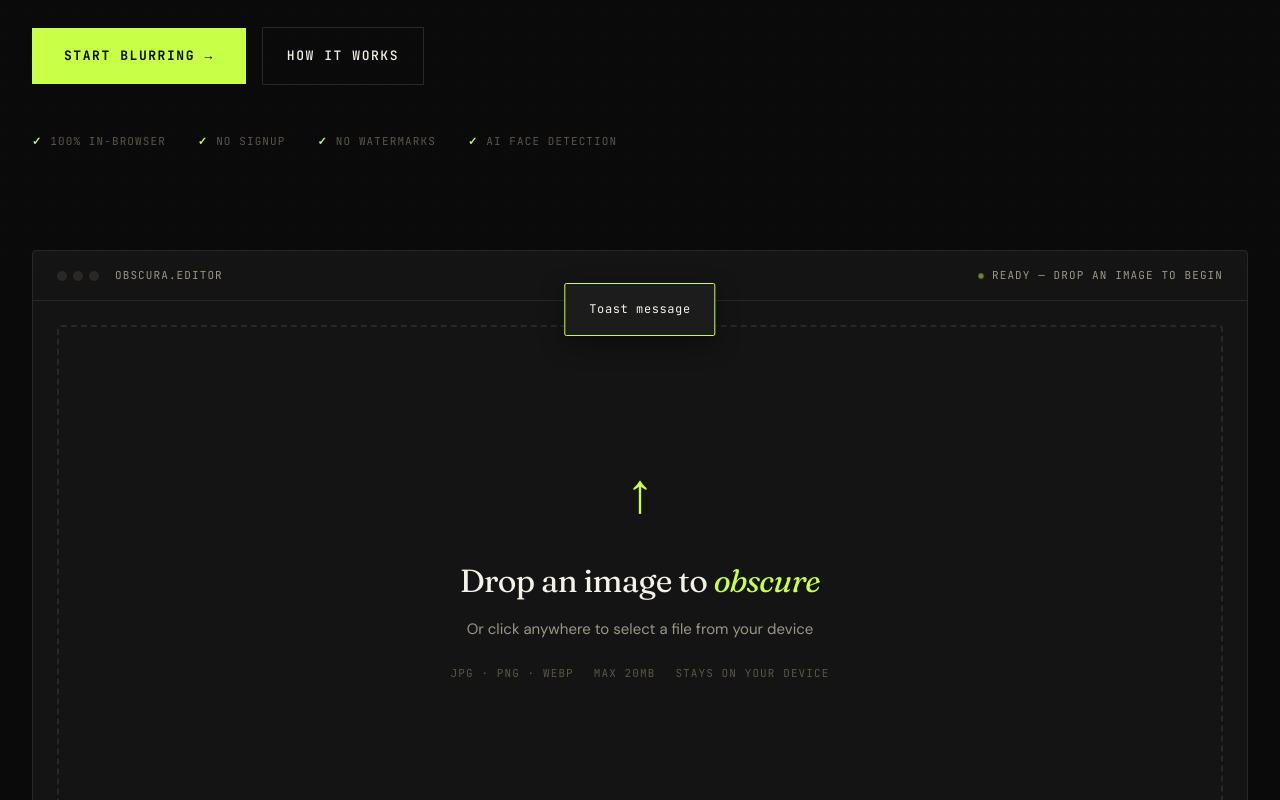
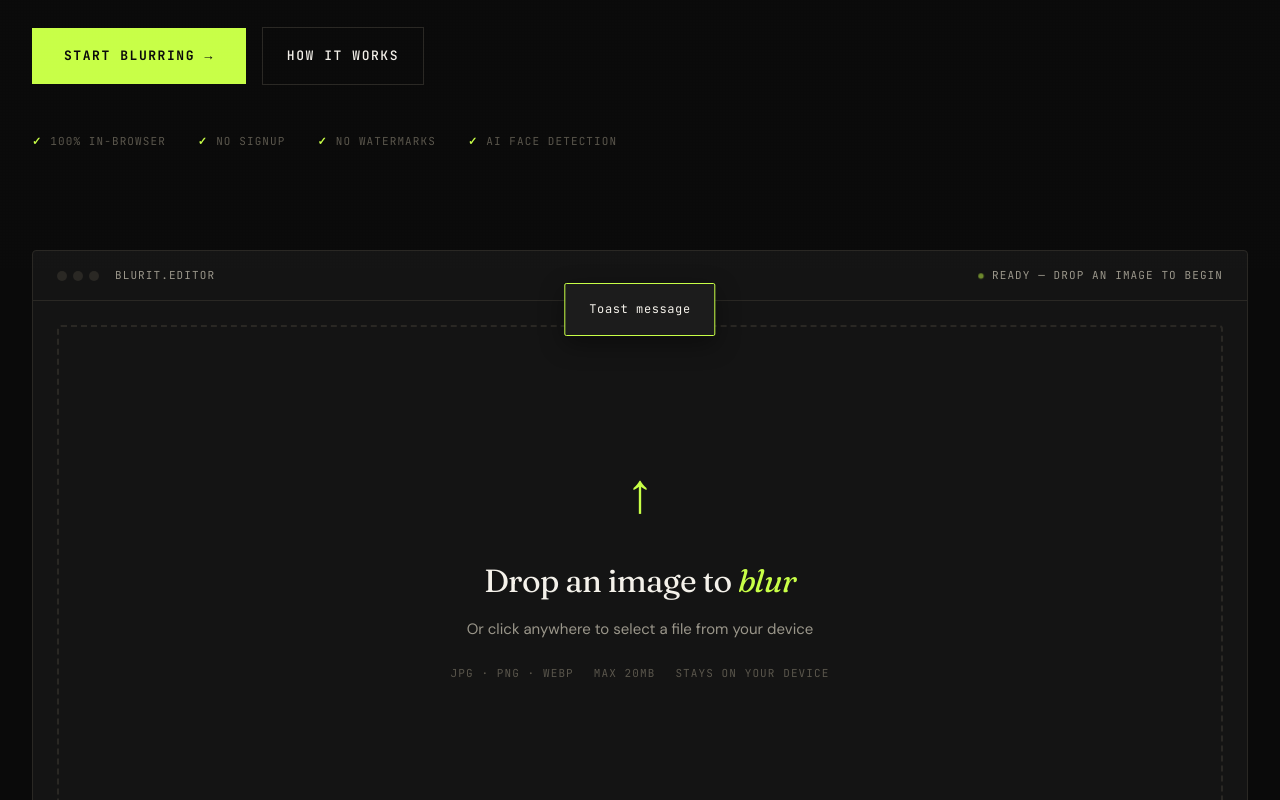
Before and after one commit to RizwanMunawar/blurit, a plain HTML site: page index.html in a window 1280 px wide. Shown: the part 532-1332 px from the top of the page. Drawn offline with Linux system fonts and the light colour scheme.

Commit message:
Rename editor from 'obscura' to 'blurit'

```diff
--- a/index.html
+++ b/index.html
@@ -1000,7 +1000,7 @@
           <span class="editor-head-dot"></span>
           <span class="editor-head-dot"></span>
         </div>
-        <span>obscura.editor</span>
+        <span>blurit.editor</span>
       </div>
       <div class="editor-status">
         <span class="status-dot"></span>
@@ -1012,7 +1012,7 @@
     <div id="uploadZone" class="upload-zone">
       <div class="upload-inner">
         <div class="upload-icon">↑</div>
-        <div class="upload-title">Drop an image to <em>obscure</em></div>
+        <div class="upload-title">Drop an image to <em>blur</em></div>
         <div class="upload-hint">Or click anywhere to select a file from your device</div>
         <div class="upload-meta">
           <span>JPG · PNG · WEBP</span>
```
